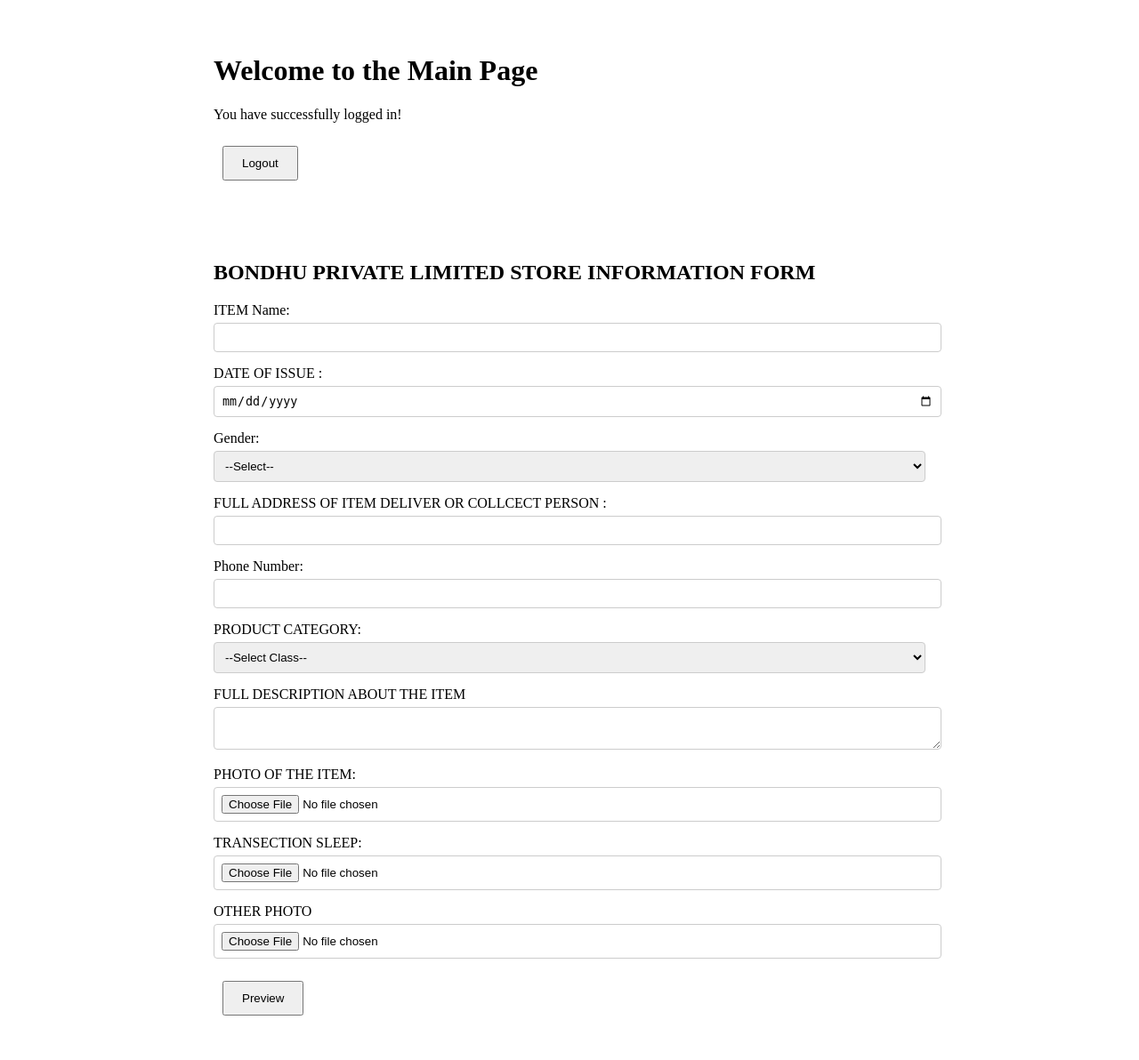
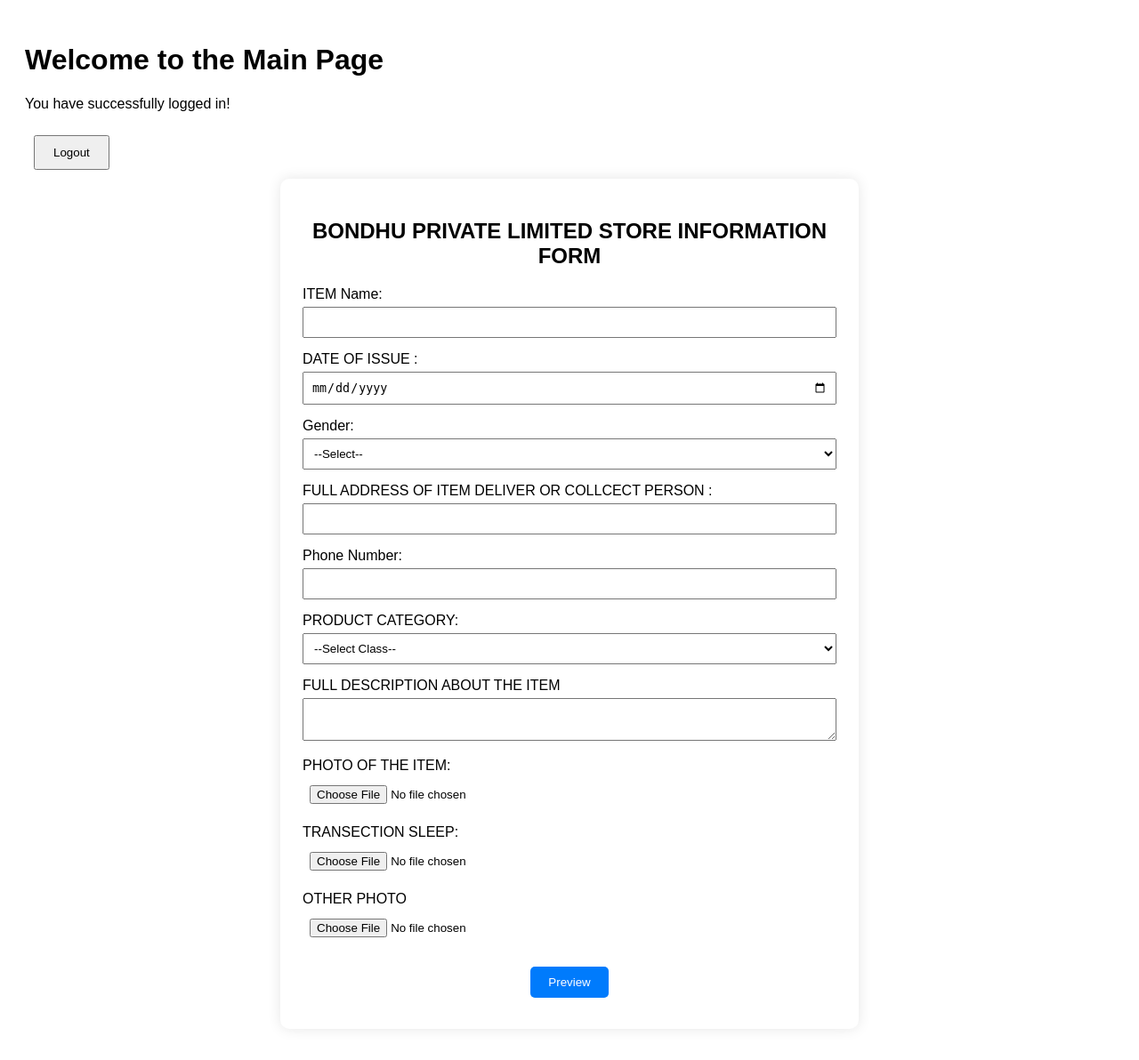
Before and after one commit to jituloying1/DoxtiLogestic, a PHP site: page / in a window 1280 px wide. Shown: the whole page at 89% size. After the commit the page ends 1122 px from the top, so only its background shows below. Run offline with PHP 8.4, Linux system fonts and the light colour scheme.

Commit message:
Update main.css

```diff
--- a/main.css
+++ b/main.css
@@ -1,64 +1,21 @@
-<style>
 body {
   font-family: Arial, sans-serif;
-        margin: 0;
-        background-image: url('OIP.jpg'); /* Replace this URL with your own */
-        background-size: cover;
-        background-repeat: no-repeat;
-        background-attachment: fixed;
-        background-position: center center;
+  /*background-color: #f0f8ff;*/
+  padding: 20px;
 }
 
-    /* Style for the modal (popup) */
-    #preview-modal {
-        display: none; /* Hidden by default */
-        position: fixed;
-        top: 0;
-        left: 0;
-        width: 100%;
-        height: 100%;
-        background-color: rgba(0, 0, 0, 0.5);
-        z-index: 1; /* In front of the content */
+.form-container {
+  max-width: 600px;
+  margin: auto;
+  padding: 25px;
+  background-color: white;
+  border-radius: 10px;
+  box-shadow: 0 0 15px rgba(0,0,0,0.1);
 }
 
-    /* Modal content */
-    #modal-content {
-        background-color: white;
-        padding: 20px;
-        margin: 15% auto;
-        width: 60%;
-        max-width: 600px;
-        border-radius: 8px;
-    }
-
-    /* Table styling */
-    table {
-        width: 100%;
-        border-collapse: collapse;
-    }
-
-    table, th, td {
-        border: 1px solid black;
-    }
-
-    th, td {
-        padding: 10px;
-        text-align: left;
-    }
-
-    button {
-        padding: 10px 20px;
-        margin: 10px;
-        cursor: pointer;
-    }
-
-    .main-container, .form-container {
-        background-color: rgba(255, 255, 255, 0.9);
-        padding: 20px;
-        margin: 20px auto;
-        width: 90%;
-        max-width: 800px;
-        border-radius: 10px;
+h2 {
+  text-align: center;
+  margin-bottom: 20px;
 }
 
 .input-group {
@@ -75,7 +32,22 @@
 .input-group textarea {
   width: 100%;
   padding: 8px;
-        border: 1px solid #ccc;
-        border-radius: 4px;
+  box-sizing: border-box;
 }
-</style>
+
+.submit-btn {
+  text-align: center;
+}
+
+.submit-btn button {
+  padding: 10px 20px;
+  background-color: #007bfc;
+  color: white;
+  border: none;
+  border-radius: 5px;
+  cursor: pointer;
+}
+
+.submit-btn button:hover {
+  background-color: #005bb5;
+}
```
Lines whose indentation alone changed are shown as unchanged.
